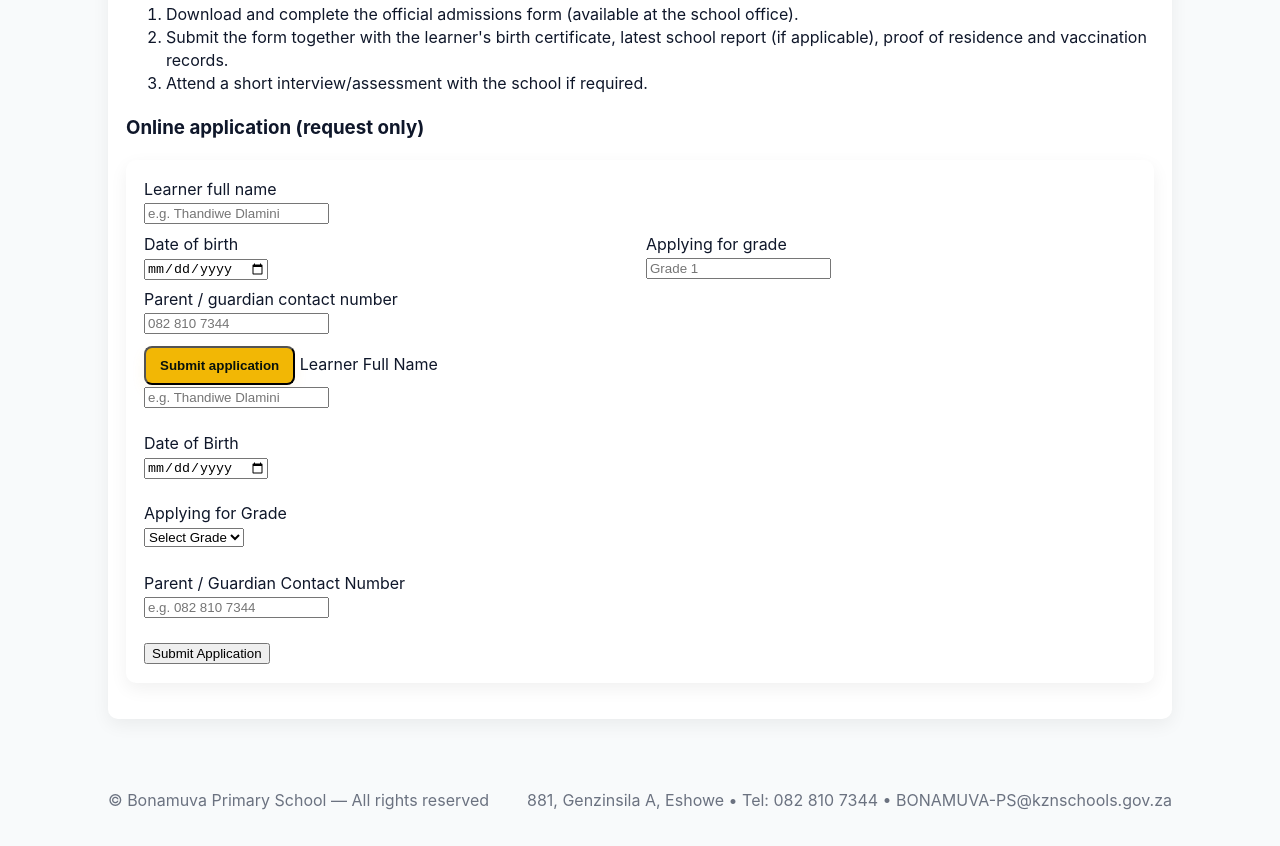
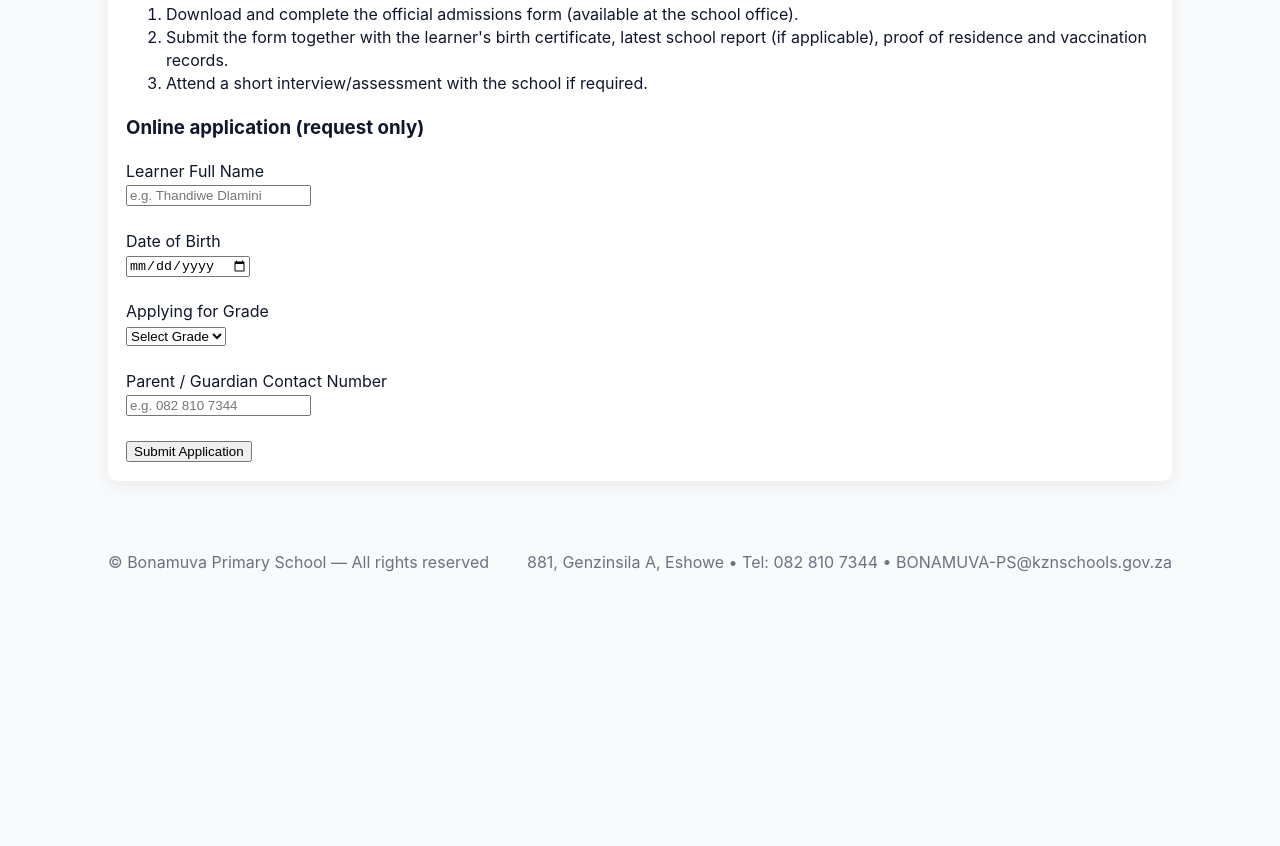
Before and after one commit to Bonamuva/Bonamuva-Webpage, a plain HTML site: page admissions.html in a window 1280 px wide. Shown: the part 614-1460 px from the top of the page. After the commit the page ends 1222 px from the top, so only its background shows below. Drawn offline with Linux system fonts and the light colour scheme.

Commit message:
Update admissions.html

```diff
--- a/admissions.html
+++ b/admissions.html
@@ -57,14 +57,6 @@
   </ol>
 
   <h3>Online application (request only)</h3>
-  <form onsubmit="event.preventDefault();alert('This demo form does not submit: please submit documents in person or email BONAMUVA-PS@kznschools.gov.za');" class="card small-card">
-    <label>Learner full name<br><input required name="learner_name" placeholder="e.g. Thandiwe Dlamini"></label>
-    <div style="display:flex;gap:12px;margin-top:8px;flex-wrap:wrap">
-      <label style="flex:1">Date of birth<br><input type="date" name="dob"></label>
-      <label style="flex:1">Applying for grade<br><input name="grade" placeholder="Grade 1"></label>
-    </div>
-    <label style="display:block;margin-top:8px">Parent / guardian contact number<br><input required name="parent_contact" placeholder="082 810 7344"></label>
-    <button class="btn" style="margin-top:12px">Submit application</button>
   <form action="https://formspree.io/f/mayzkxjo" method="POST">
   <label for="name">Learner Full Name</label><br>
   <input type="text" id="name" name="Learner Name" placeholder="e.g. Thandiwe Dlamini" required><br><br>
```
